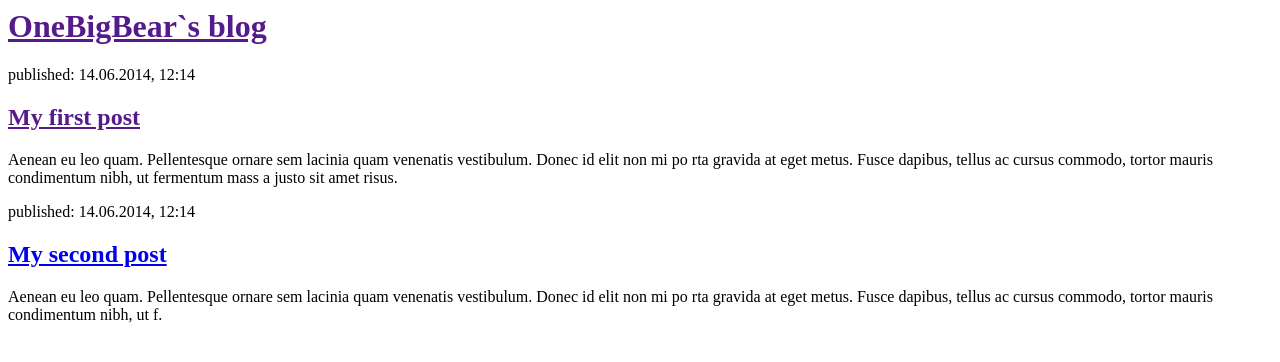
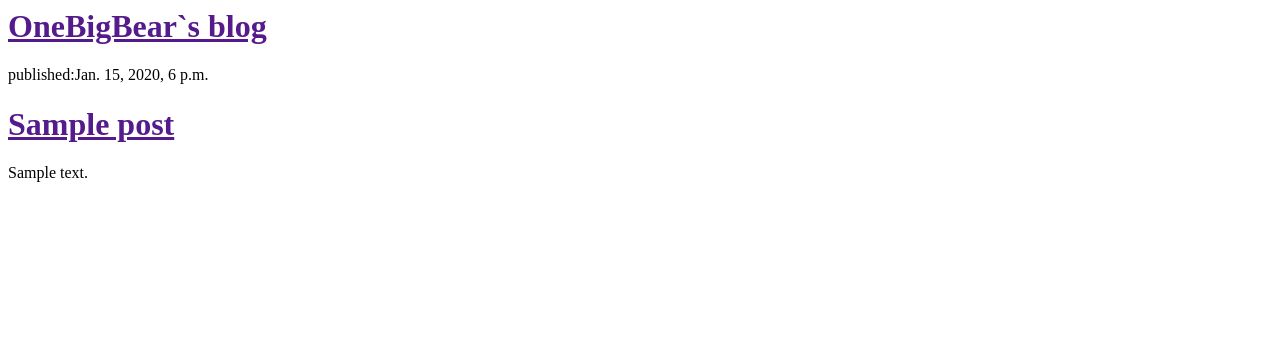
Before and after one commit to onebigbear/my-first-blog, a Django app: template blog/templates/blog/post_list.html in a window 1280 px wide. Shown: the top 362 px of the page. Run offline with Django 3.2, Linux system fonts and the light colour scheme; the template is opened without the code that fills it: values that come from a table or form of the project are taken from there, others are empty; tables that the repository leaves empty hold one stand-in row (values such as "Sample post").

Commit message:
'修改模板，展示数据库数据'

```diff
--- a/blog/templates/blog/post_list.html
+++ b/blog/templates/blog/post_list.html
@@ -6,18 +6,14 @@
         <div>
         <h1><a href="">OneBigBear`s blog</a></h1>
         </div>
-        <div>
-        <p>published: 14.06.2014, 12:14</p>
-        <h2><a href="">My first post</a></h2>
-        <p>Aenean eu leo quam. Pellentesque ornare sem lacinia quam venenatis vestibulum. Donec id elit non mi po
-        rta gravida at eget metus. Fusce dapibus, tellus ac cursus commodo, tortor mauris condimentum nibh, ut fermentum mass
-        a justo sit amet risus.</p>
-        </div>
-        <div>
-        <p>published: 14.06.2014, 12:14</p>
-        <h2><a href="http://www.baidu.com">My second post</a></h2>
-        <p>Aenean eu leo quam. Pellentesque ornare sem lacinia quam venenatis vestibulum. Donec id elit non mi po
-        rta gravida at eget metus. Fusce dapibus, tellus ac cursus commodo, tortor mauris condimentum nibh, ut f.</p>
-        </div>
+
+            {% for post in posts %}
+                <div>
+                <p>published:{{ post.published_date }}</p>
+                    <h1><a href="">{{ post.title }}</a></h1>
+                    <p>{{ post.text |linebreaksbr }}</p>
+                </div>
+            {% endfor %}
+
     </body>
 </html>
--- a/blog/views.py
+++ b/blog/views.py
@@ -1,6 +1,8 @@
 from django.shortcuts import render
-
+from django.utils import timezone
+from .models import Post
 # Create your views here.
 
 def post_list(request):
-	return render(request, 'blog/post_list.html', {})
+	posts = Post.objects.filter(published_date__lte=timezone.now()).order_by('published_date')
+	return render(request, 'blog/post_list.html', {'posts':posts})
```
